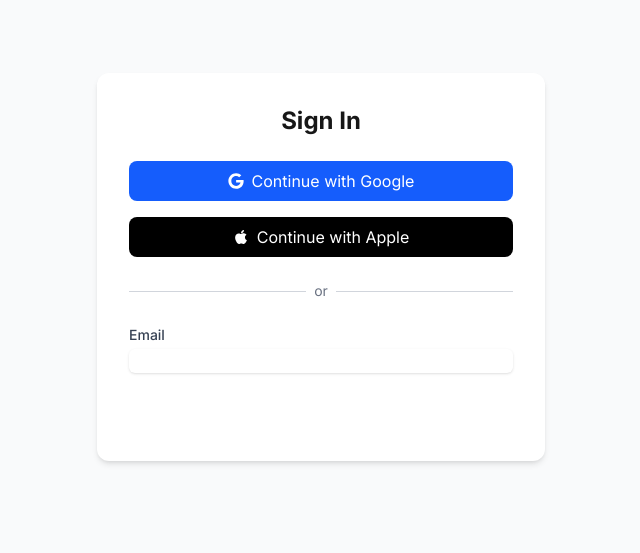
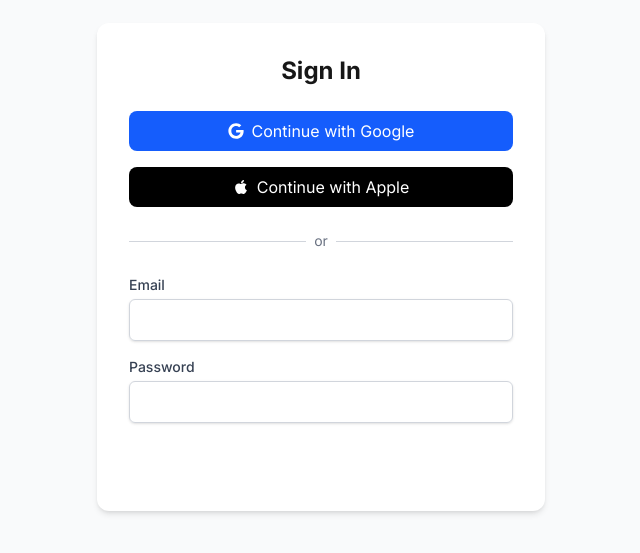
Before and after one commit to desivar/snacks2, a Next.js app: page /sign-in in a window 1280 px wide. Shown: the part 133-686 px from the top of the page, without its empty margins (319-959 px from the left). Built offline with nearby package versions, Linux system fonts and the light colour scheme; no server answers.

Commit message:
updated User,sing-in page. auth

```diff
--- a/src/app/sign-in/page.tsx
+++ b/src/app/sign-in/page.tsx
@@ -1,19 +1,50 @@
 'use client';
-
 import { FaGoogle, FaApple } from 'react-icons/fa';
+import { signIn } from '@/auth';
+import { useRouter } from 'next/navigation';
+import { useState } from 'react';
 
 export default function SignIn() {
+  const router = useRouter();
+  const [error, setError] = useState<string | null>(null);
+
+  const handleCredentialsSubmit = async (formData: FormData) => {
+    const result = await signIn('credentials', {
+      email: formData.get('email'),
+      password: formData.get('password'),
+      redirect: false,
+    });
+
+    if (result?.error) {
+      setError('Invalid email or password');
+    } else {
+      router.push('/');
+    }
+  };
+
   return (
     <div className="min-h-screen flex items-center justify-center bg-gray-50">
       <div className="bg-white p-8 rounded-xl shadow-md w-full max-w-md">
         <h1 className="text-2xl font-bold text-center mb-6">Sign In</h1>
 
+        {error && (
+          <div className="mb-4 p-2 bg-red-100 text-red-700 text-sm rounded">
+            {error}
+          </div>
+        )}
+
         <div className="space-y-4">
-          <button className="w-full flex items-center justify-center gap-2 bg-blue-600 text-white py-2 px-4 rounded-lg">
+          <button
+            onClick={() => signIn('google')}
+            className="w-full flex items-center justify-center gap-2 bg-blue-600 text-white py-2 px-4 rounded-lg hover:bg-blue-700 transition"
+          >
             <FaGoogle /> Continue with Google
           </button>
 
-          <button className="w-full flex items-center justify-center gap-2 bg-black text-white py-2 px-4 rounded-lg">
+          <button
+            onClick={() => signIn('apple')}
+            className="w-full flex items-center justify-center gap-2 bg-black text-white py-2 px-4 rounded-lg hover:bg-gray-800 transition"
+          >
             <FaApple /> Continue with Apple
           </button>
 
@@ -26,13 +57,31 @@
             </div>
           </div>
 
-          <form className="space-y-4">
+          <form action={handleCredentialsSubmit} className="space-y-4">
             <div>
               <label className="block text-sm font-medium text-gray-700">Email</label>
-              <input type="email" className="mt-1 block w-full rounded-md border-gray-300 shadow-sm" />
+              <input
+                name="email"
+                type="email"
+                required
+                className="mt-1 block w-full rounded-md border-gray-300 shadow-sm focus:border-[var(--mint)] focus:ring-[var(--mint)] p-2 border"
+              />
             </div>
 
-            <button type="submit" className="w-full bg-[var(--mint)] text-white py-2 px-4 rounded-lg hover:bg-[var(--peach)] transition">
+            <div>
+              <label className="block text-sm font-medium text-gray-700">Password</label>
+              <input
+                name="password"
+                type="password"
+                required
+                className="mt-1 block w-full rounded-md border-gray-300 shadow-sm focus:border-[var(--mint)] focus:ring-[var(--mint)] p-2 border"
+              />
+            </div>
+
+            <button
+              type="submit"
+              className="w-full bg-[var(--mint)] text-white py-2 px-4 rounded-lg hover:bg-[var(--peach)] transition"
+            >
               Sign In
             </button>
           </form>
--- a/src/auth.ts
+++ b/src/auth.ts
@@ -4,26 +4,53 @@
 import { connectToDB } from "@/lib/db/connect";
 import { User } from "@/lib/models/User";
 import bcrypt from "bcryptjs";
+import type { NextAuthConfig } from "next-auth";
 
-export const { handlers, auth, signIn, signOut } = NextAuth({
+export const config = {
   providers: [
     Credentials({
+      name: 'Credentials',
       credentials: {
-        email: {},
-        password: {},
+        email: { label: "Email", type: "email" },
+        password: { label: "Password", type: "password" }
       },
       async authorize(credentials) {
+        try {
           await connectToDB();
+
+          // Type guard for credentials
+          if (!credentials?.email || !credentials?.password) return null;
 
           const user = await User.findOne({ email: credentials.email });
           if (!user) return null;
 
           const passwordsMatch = await bcrypt.compare(
-          credentials.password,
+            credentials.password.toString(),
             user.password
           );
+
           return passwordsMatch ? user : null;
+        } catch (error) {
+          console.error("Auth error:", error);
+          return null;
+        }
       },
     }),
   ],
-});
+  pages: {
+    signIn: '/sign-in',
+  },
+  callbacks: {
+    async jwt({ token, user }) {
+      if (user) token.user = user;
+      return token;
+    },
+    async session({ session, token }) {
+      session.user = token.user as any;
+      return session;
+    }
+  },
+  secret: process.env.NEXTAUTH_SECRET,
+} satisfies NextAuthConfig;
+
+export const { handlers, auth, signIn, signOut } = NextAuth(config);
--- a/src/lib/models/User.ts
+++ b/src/lib/models/User.ts
@@ -1,10 +1,9 @@
-// src/lib/models/User.ts
-import { Schema, model } from "mongoose";
+import { Schema, model, models } from "mongoose";
 
 const userSchema = new Schema({
   email: { type: String, required: true, unique: true },
   password: { type: String, required: true },
   name: { type: String, required: true },
-});
+}, { timestamps: true });
 
-export const User = model("User", userSchema);
+export const User = models.User || model("User", userSchema);
```
Lines whose indentation alone changed are shown as unchanged.
